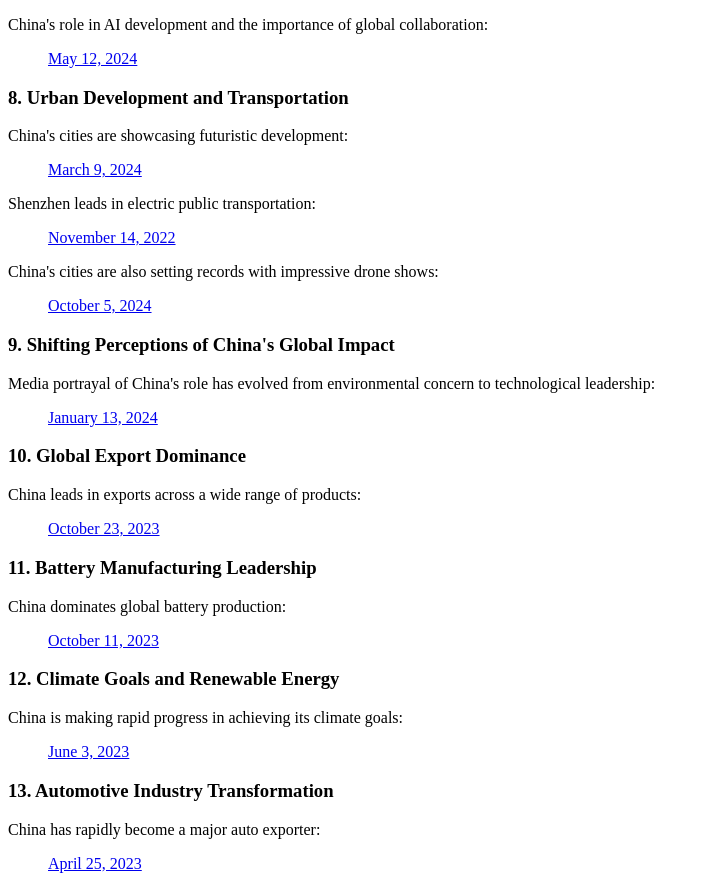
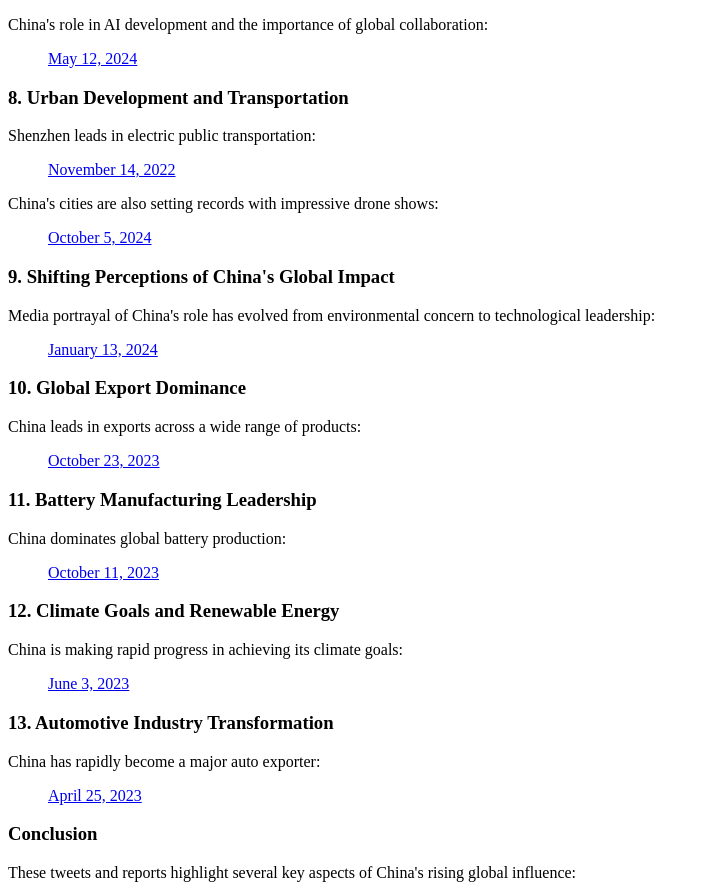
Before and after one commit to ngormsen/twittersphere, a plain HTML site: page rise_of_cina.html in a window 1280 px wide. Shown: the part 985-1873 px from the top of the page, without its empty margins (0-709 px from the left). Drawn offline with Linux system fonts and the light colour scheme.

Commit message:
Improvements

```diff
--- a/rise_of_cina.html
+++ b/rise_of_cina.html
@@ -96,13 +96,6 @@
         </div>
 
         <h3>8. Urban Development and Transportation</h3>
-        <p>China's cities are showcasing futuristic development:</p>
-        <div class="tweet">
-            <blockquote class="twitter-tweet" data-width="500">
-                <a href="https://twitter.com/HowThingsWork_/status/1766405458858782996">March 9, 2024</a>
-            </blockquote>
-            <script async src="https://platform.twitter.com/widgets.js" charset="utf-8"></script>
-        </div>
         <p>Shenzhen leads in electric public transportation:</p>
         <div class="tweet">
             <blockquote class="twitter-tweet" data-width="500">
```
